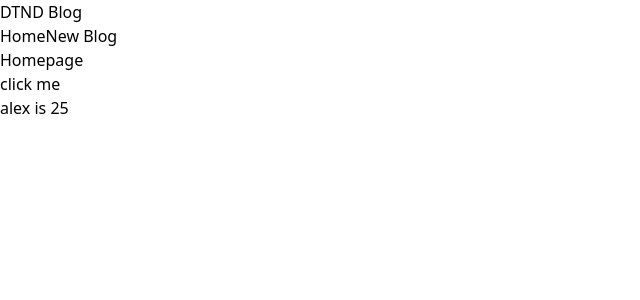
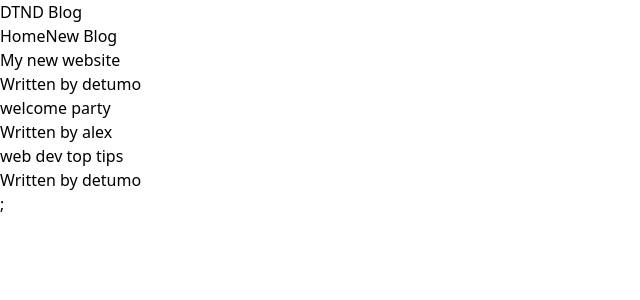
Before and after one commit to DetumoAlex/uinterface, a React (Vite) app: page / in a window 1280 px wide. Shown: the top 300 px of the page, without its empty margins (0-640 px from the left). Built offline with nearby package versions, Linux system fonts and the light colour scheme.

Commit message:
outputting lists -9

```diff
--- a/src/components/Home.jsx
+++ b/src/components/Home.jsx
@@ -1,28 +1,37 @@
 import { useState } from "react"
 
 const Home = () => {
-    const [name, setName] = useState('alex')
-    const [age, setAge] = useState(25)
+    // const [name, setName] = useState('alex')
+    // const [age, setAge] = useState(25)
 
-    const handleClick = () => {
-        // console.log('hello, ninjas ')
-        setName('detumo')
-        setAge(30)
-    }
+    // const handleClick = () => {
+    //     // console.log('hello, ninjas ')
+    //     setName('detumo')
+    //     setAge(30)
+
+    const [blogs, setBlogs] = useState([
+        {title: 'My new website', body: 'lorem ipsum...', author: 'detumo', id: 1},
+        {title: 'welcome party', body: 'lorem ipsum...', author: 'alex', id: 2},
+        {title: 'web dev top tips', body: 'lorem ipsum...', author: 'detumo', id: 3}
+    ])
+
 
     // const handleClickAgain = () => {
     //     console.log(`hello $name`)
     // }
 
   return (
-    <div>
         <div className="home mx-w-[600px] my-10 mx-auto p-5">
-            <h1>Homepage</h1>
-            <button onClick={handleClick}>click me</button>
-                <p>{name} is { age }</p>
-            {/* <button onClick={() => handleClickAgain('mario')}>click me again</button> */}
+            {blogs.map((blog) => (
+                <div className="blog-preview py-[10px] px-4 my-5 mx-0 hover:shadow-md" key={blog.id}>
+                    <h2 className="text-xl text-pink-400 mb-2">{ blog.title }</h2>
+                    <p>Written by { blog.author }</p>
+                </div>
+            ))};
+                {/* <p>{name} is { age }</p>
+                <button onClick={handleClick}>click me</button>
+            <button onClick={() => handleClickAgain('mario')}>click me again</button> */}
         </div>
-    </div>
   )
 }
 
```
